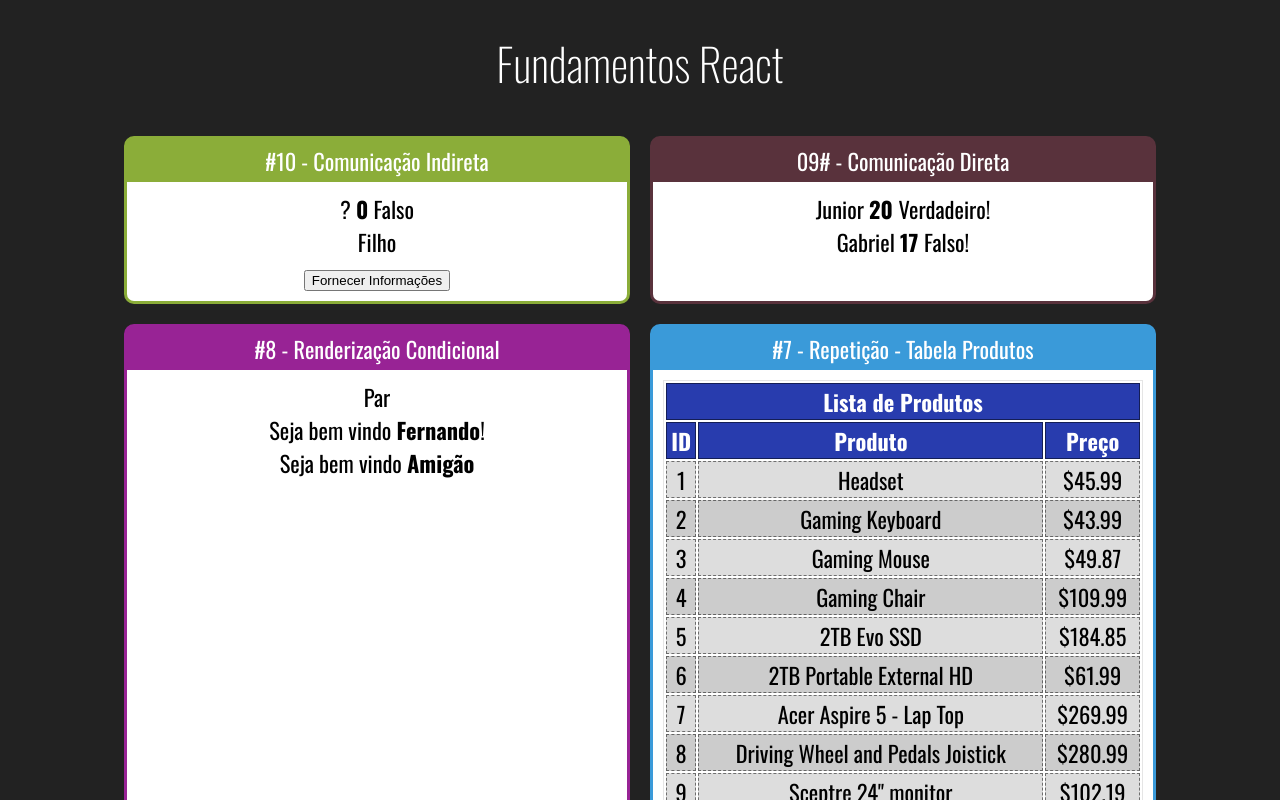
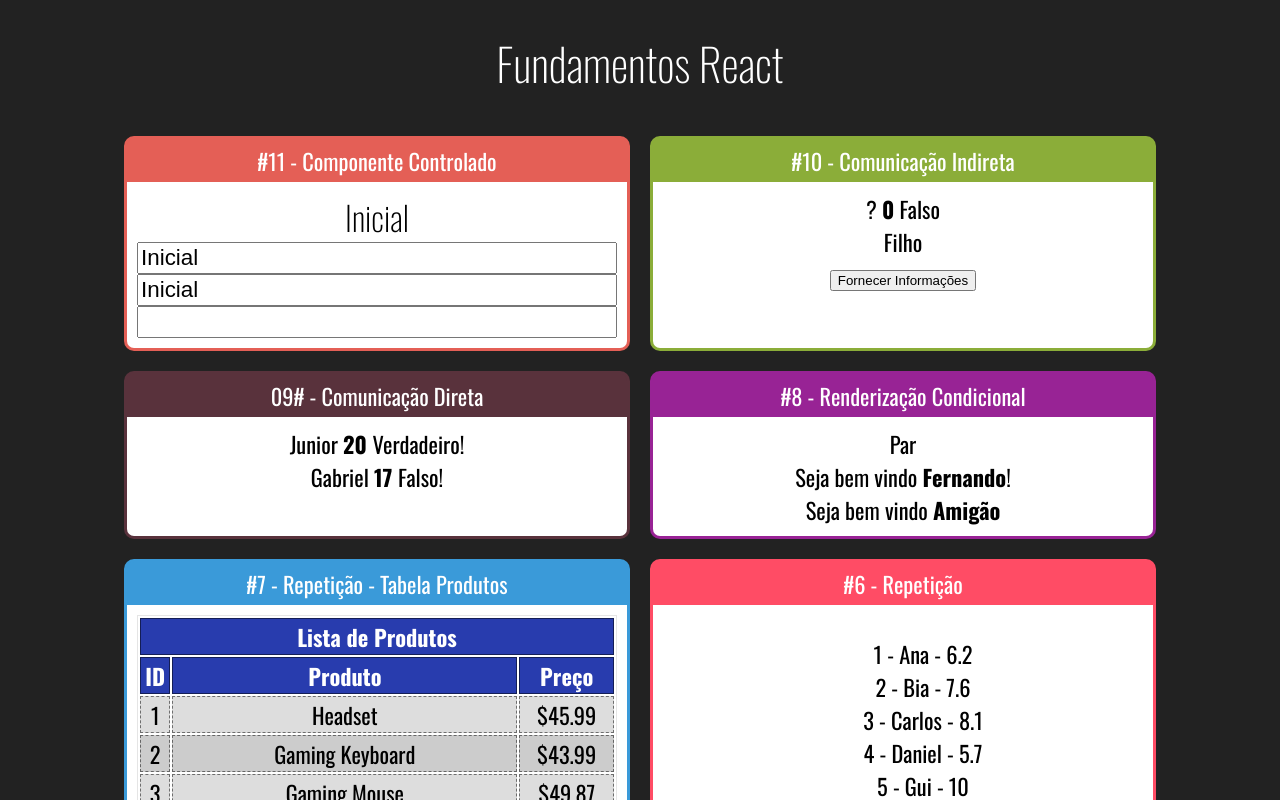
Before and after one commit to Edmilson-Hao/fundamentos-react, a React (Create React App) app: page / in a window 1280 px wide. Shown: the top 800 px of the page. Built offline with nearby package versions, Linux system fonts and the light colour scheme.

Commit message:
Aula 36 - Componente Controlado

```diff
--- a/src/components/App.jsx
+++ b/src/components/App.jsx
@@ -1,5 +1,6 @@
 import React            from 'react'
 
+import Input            from './formulario/Input'
 import IndiretaPai      from './comunicacao/IndiretaPai'
 import DiretaPai        from './comunicacao/DiretaPai'
 import UsuarioInfo      from './condicional/UsuarioInfo'
@@ -26,6 +27,10 @@
         <h1>Fundamentos React</h1>
 
         <div className='Cards'>
+
+            <Card titulo='#11 - Componente Controlado' color='#E45F56'>
+                <Input></Input>
+            </Card>
 
             <Card titulo='#10 - Comunicação Indireta' color='#8BAD39'>
                 <IndiretaPai></IndiretaPai>
--- /dev/null
+++ b/src/components/formulario/Input.css
@@ -0,0 +1,3 @@
+.Input input {
+    font-size: 1.4rem;
+}
--- /dev/null
+++ b/src/components/formulario/Input.jsx
@@ -0,0 +1,26 @@
+import React, { useState } from 'react'
+
+import './Input.css'
+
+export default props => {
+
+    const [valor, setValor] = useState('Inicial')
+
+    function quandoMudar(e){
+        setValor(e.target.value)
+    }
+
+    return (
+        <div className='Input'>
+            <h2>{ valor }</h2>
+            <div style={ {
+                display: 'flex',
+                flexDirection: 'column'
+            } }>
+                <input value={ valor } onChange={ quandoMudar }/>
+                <input value={ valor } readOnly />
+                <input value={undefined} />
+            </div>
+        </div>
+    )
+}
```
